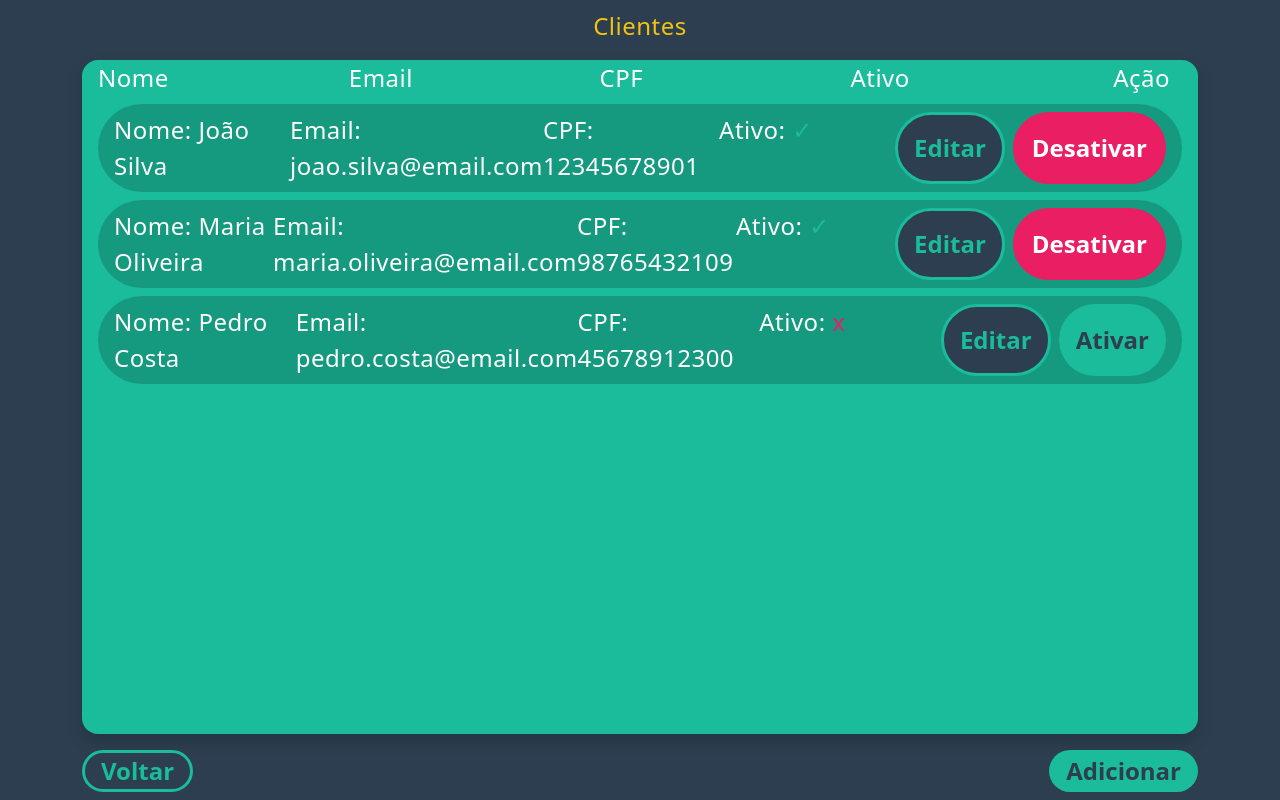
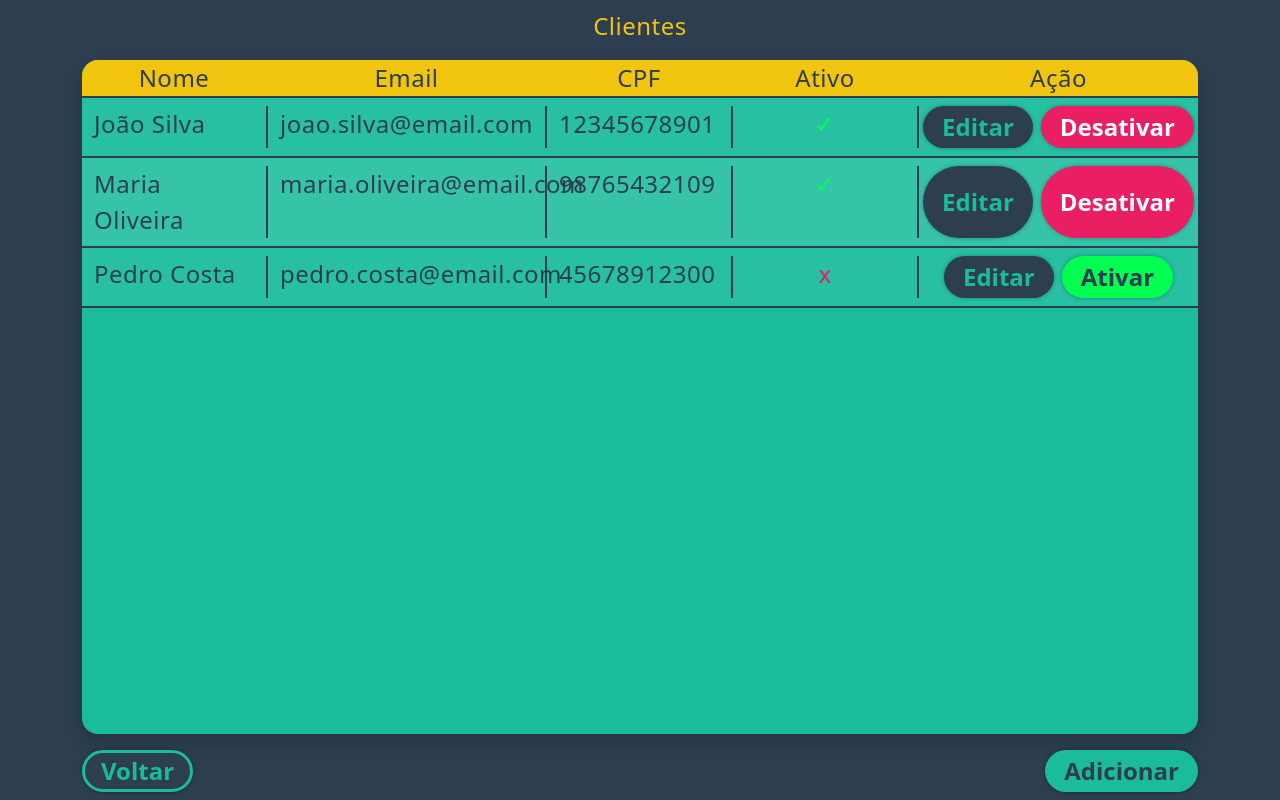
Before and after one commit to KevinJPF/vitrine_geek--frontend-, a React (Vite) app: page /clientes in a window 1280 px wide. Built offline with nearby package versions, Linux system fonts and the light colour scheme; a web font is replaced by a local one.

Commit message:
visuais e alerta de erro aprimorados

```diff
--- a/src/App.css
+++ b/src/App.css
@@ -17,10 +17,12 @@ body {
 .btn {
   background-color: var(--primary);
   color: var(--secondary);
+  border: 3px solid transparent;
   padding: 0px 16px;
   font-weight: bold;
   font-size: 24px;
   border-radius: 200px;
+  box-shadow: 0px 0px 4px #0000004f;
 }
 
 .btn:hover {
@@ -31,10 +33,25 @@ body {
 .btn-inverted {
   background-color: var(--secondary);
   color: var(--primary);
+  border: 3px solid transparent;
+}
+
+.btn-inverted:hover {
+  background-color: var(--secondary);
+  color: var(--primary);
+  border: 3px solid transparent;
+  background-color: var(--primary);
+  color: var(--secondary);
+  border-color: var(--secondary);
+}
+
+.btn-outline {
+  background-color: var(--secondary);
+  color: var(--primary);
   border: 3px solid var(--primary);
 }
 
-.btn-inverted:hover {
+.btn-outline:hover {
   background-color: var(--primary);
   color: var(--secondary);
 }
@@ -48,6 +65,18 @@ body {
 .btn-danger:hover {
   background-color: transparent;
   color: var(--red);
+}
+
+.btn-green {
+  background-color: var(--green);
+  color: var(--secondary);
+  border: 3px solid var(--green);
+}
+
+.btn-green:hover {
+  background-color: transparent;
+  color: var(--green);
+  border-color: var(--green);
 }
 
 /* Estilo global do scroll (página inteira e qualquer elemento com overflow)  */
--- a/src/Components/PopupModal/PopupModal.jsx
+++ b/src/Components/PopupModal/PopupModal.jsx
@@ -11,7 +11,7 @@ const PopupModal = ({ isOpen, children, title, onCancel, onConfirm }) => {
           <div className={styles.modal_content}>{children}</div>
         </div>
         <div className={styles.buttons_container}>
-          <button className="btn btn-inverted" onClick={onCancel}>
+          <button className="btn btn-outline" onClick={onCancel}>
             Cancelar
           </button>
           <button className="btn" onClick={onConfirm}>
--- a/src/Pages/Clientes/ListarClientes.jsx
+++ b/src/Pages/Clientes/ListarClientes.jsx
@@ -182,37 +182,107 @@ const ListarClientes = () => {
         </p>
       </div>
       <div
-        className={`col my-2 px-3 rounded-4 d-flex flex-column gap-2 shadow`}
-        style={{ backgroundColor: "var(--primary)", color: "var(--white)" }}
+        className={`col my-2 rounded-4 d-flex flex-column shadow`}
+        style={{
+          backgroundColor: "var(--primary)",
+          color: "var(--white)",
+        }}
       >
-        <div className="row">
-          <div className="col">Nome</div>
-          <div className="col">Email</div>
-          <div className="col">CPF</div>
-          <div className="col">Ativo</div>
-          <div className="col-auto d-flex gap-2">Ação</div>
+        <div
+          className="row"
+          style={{
+            backgroundColor: "var(--highlight)",
+            color: "var(--secondary)",
+            borderBottom: "2px solid var(--secondary)",
+            borderRadius: "16px 16px 0px 0px",
+          }}
+        >
+          <div
+            className="col-2 d-flex justify-content-center"
+            style={{
+              borderRight: "2px solid var(--highlight)",
+            }}
+          >
+            Nome
           </div>
+          <div
+            className="col-3  d-flex justify-content-center"
+            style={{
+              borderRight: "2px solid var(--highlight)",
+            }}
+          >
+            Email
+          </div>
+          <div
+            className="col-2  d-flex justify-content-center"
+            style={{
+              borderRight: "2px solid var(--highlight)",
+            }}
+          >
+            CPF
+          </div>
+          <div
+            className="col-2  d-flex justify-content-center"
+            style={{
+              borderRight: "2px solid var(--highlight)",
+            }}
+          >
+            Ativo
+          </div>
+          <div className="col-3  d-flex justify-content-center">Ação</div>
+        </div>
+        <div
+          className="col overflow-hidden"
+          style={{
+            // backgroundColor: "#0000001f",
+            borderRadius: "0px 0px 16px 16px",
+          }}
+        >
           {clientes.map((cliente, index) => {
             return (
               <div
                 key={index}
-              className="row py-2 px-3 rounded-pill"
-              style={{ backgroundColor: "#0000002f" }}
+                className="row py-2"
+                style={{
+                  backgroundColor: index % 2 == 0 ? "#ffffff10" : "#ffffff1f",
+                  borderBottom: "2px solid var(--secondary)",
+                  color: "var(--secondary)",
+                }}
               >
-              <div className="col">Nome: {cliente.nome}</div>
-              <div className="col">Email: {cliente.email}</div>
-              <div className="col">CPF: {cliente.cpf}</div>
-              <div className="col">
-                Ativo:{" "}
-                <span
+                <div
+                  className="col-2"
                   style={{
-                    color: cliente.ativo ? "var(--primary)" : "var(--red)",
+                    borderRight: "2px solid var(--secondary)",
+                  }}
+                >
+                  {cliente.nome}
+                </div>
+                <div
+                  className="col-3"
+                  style={{
+                    borderRight: "2px solid var(--secondary)",
+                  }}
+                >
+                  {cliente.email}
+                </div>
+                <div
+                  className="col-2"
+                  style={{
+                    borderRight: "2px solid var(--secondary)",
+                  }}
+                >
+                  {cliente.cpf}
+                </div>
+                <div
+                  className="col-2 d-flex justify-content-center"
+                  style={{
+                    color: cliente.ativo ? "var(--green)" : "var(--red)",
+                    borderRight: "2px solid var(--secondary)",
                   }}
                 >
                   {cliente.ativo ? "✓" : "x"}
-                </span>
                 </div>
-              <div className="col-auto p-0 d-flex gap-2">
+                <div className="col-3 gap-2 d-flex justify-content-center">
                   <button
                     className="btn btn-inverted"
                     onClick={() => {
@@ -225,7 +295,9 @@ const ListarClientes = () => {
                     Editar
                   </button>
                   <button
-                  className={`btn ${cliente.ativo && "btn-danger"}`}
+                    className={`btn ${
+                      cliente.ativo ? "btn-danger" : "btn-green"
+                    }`}
                     onClick={() => {
                       // Alert(`Remover cliente ${cliente.nome}?`);
                       alterarStatusCliente(cliente);
@@ -238,9 +310,10 @@ const ListarClientes = () => {
             );
           })}
         </div>
+      </div>
       <div className="col-auto d-flex justify-content-between py-2">
         <button
-          className="btn btn-inverted"
+          className="btn btn-outline"
           onClick={() => {
             navigate("/");
           }}
--- a/src/Pages/Home/Home.jsx
+++ b/src/Pages/Home/Home.jsx
@@ -9,7 +9,7 @@ const Home = () => {
       </div>
       <div className="col">
         <button
-          className="btn btn-inverted"
+          className="btn btn-outline"
           onClick={() => {
             navigate("/clientes");
           }}
```
Also changed, not shown: src/Pages/Clientes/RegistrarCliente.jsx (+50 -14 lines). Lines whose indentation alone changed are shown as unchanged.
